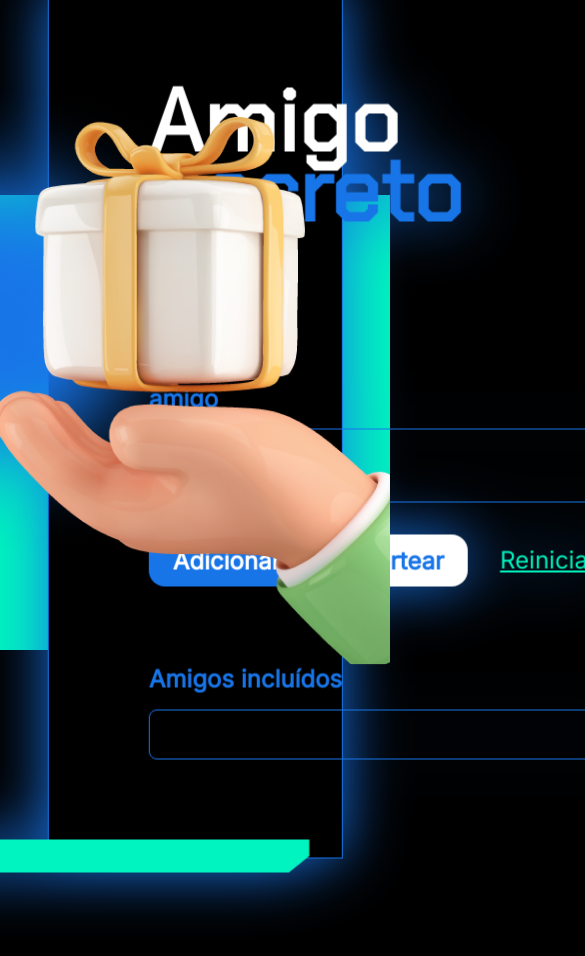
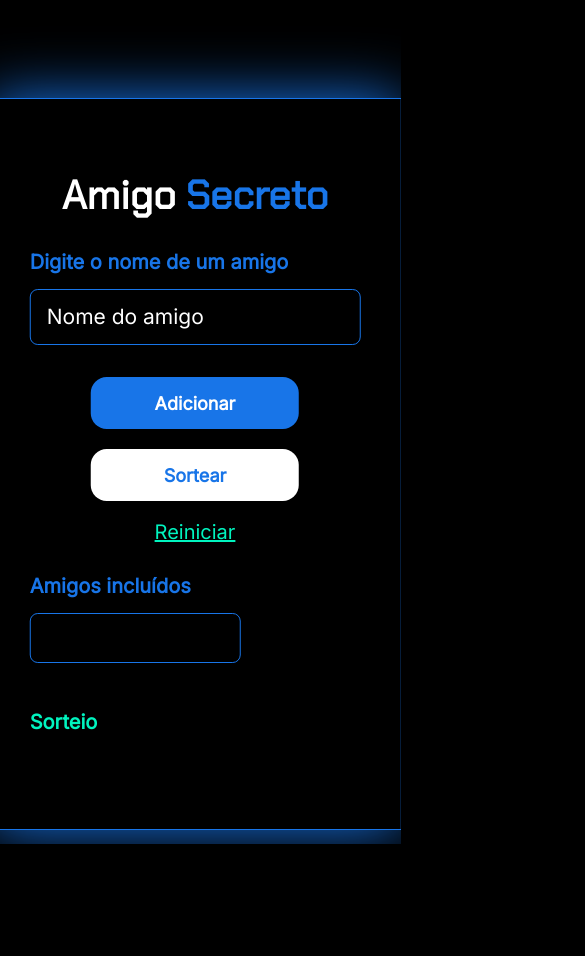
Before and after one commit to toucindev/amigo-secreto, a plain HTML site: page index.html in a window 390 px wide. Shown: the top 956 px of the page, 585 px wide, since content can reach past the window. After the commit the page ends 844 px from the top, so only its background shows below. Drawn offline with nearby package versions, Linux system fonts and the light colour scheme.

Commit message:
responsivo

```diff
--- a/style.css
+++ b/style.css
@@ -38,7 +38,8 @@ body {
   background-color: #000;
   border: 1px solid #1875e8;
   filter: drop-shadow(0px 0px 30px #1875e8);
-  height: 871px;
+  height: auto;
+  max-height: 90vh;
   left: 50%;
   margin: 0 auto;
   position: absolute;
@@ -46,6 +47,7 @@ body {
   transform: translate(-50%, -50%);
   width: 75%;
   z-index: 1;
+  overflow-y: auto;
 }
 
 .content__corner-rectangle {
@@ -79,7 +81,8 @@ body {
   line-height: 160%;
   margin-top: 1rem;
   padding: 24px;
-  width: 453px;
+  width: 100%;
+  max-width: 453px;
 }
 
 .friends__container > p {
@@ -106,7 +109,8 @@ body {
 .form__buttons {
   align-items: center;
   display: flex;
-  gap: 32px;
+  flex-direction: column;
+  gap: 16px;
 }
 
 .form__input {
@@ -122,7 +126,9 @@ body {
   margin-bottom: 32px;
   outline: none;
   padding: 8px 16px;
-  width: 517px;
+  width: 100%;
+  max-width: 517px;
+  box-sizing: border-box;
 }
 
 .form__input::placeholder {
@@ -154,6 +160,8 @@ body {
   top: 76px;
   z-index: 2;
   pointer-events: none;
+  max-width: 100%;
+  height: auto;
 }
 
 .prizeDraw__container {
@@ -161,7 +169,7 @@ body {
   font-size: 21px;
   font-style: italic;
   font-weight: 700;
-  height: 199px;
+  height: auto;
   line-height: 160%;
   margin-top: 1rem;
 }
@@ -181,6 +189,7 @@ body {
 .section--results {
   align-items: start;
   display: flex;
+  flex-direction: column;
   font-family: Inter;
   font-style: normal;
   gap: 48px;
@@ -189,11 +198,11 @@ body {
 .section__title {
   color: #fff;
   font-family: Chakra Petch;
-  font-size: 88px;
+  font-size: 48px;
   font-style: normal;
   font-weight: 700;
   line-height: 80%;
-  margin: 0 0 80px 0;
+  margin: 0 0 40px 0;
 }
 
 .section__title > span {
@@ -204,3 +213,72 @@ body {
   background-color: #fff;
   color: #1875e8;
 }
+
+/* RESPONSIVO */
+@media (max-width: 1024px) {
+  .content {
+    width: 90%;
+    padding: 40px 20px;
+  }
+
+  .content__main {
+    padding: 60px 40px;
+    gap: 40px;
+  }
+
+  .form__buttons {
+    flex-direction: column;
+    gap: 20px;
+  }
+
+  .section__title {
+    font-size: 64px;
+  }
+
+  .content__corner-rectangle {
+    width: 300px;
+    right: 10px;
+  }
+}
+
+@media (max-width: 600px) {
+  .content {
+    width: 95%;
+    top: 55%;
+  }
+
+  .content__main {
+    padding: 40px 20px;
+    gap: 32px;
+  }
+
+  .form__input {
+    font-size: 18px;
+  }
+
+  .form__label,
+  .form__link,
+  .friends__title,
+  .prizeDraw__title {
+    font-size: 20px;
+  }
+
+  .button {
+    font-size: 18px;
+    width: 100%;
+    max-width: 208px;
+  }
+
+  .section__title {
+    font-size: 40px;
+    text-align: center;
+  }
+
+  .content__corner-rectangle {
+    display: none;
+  }
+
+  .page__image {
+    display: none;
+  }
+}
```
